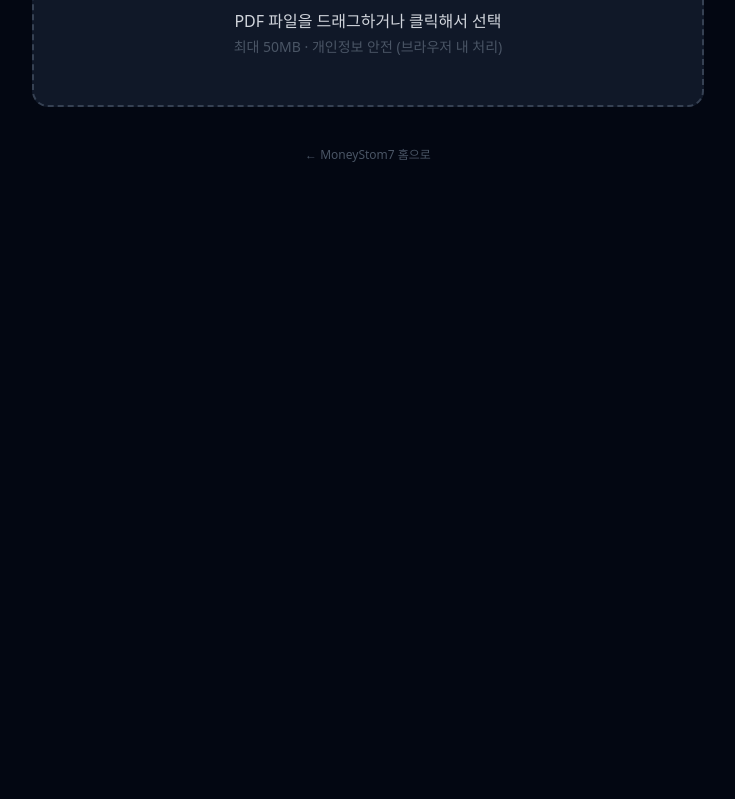
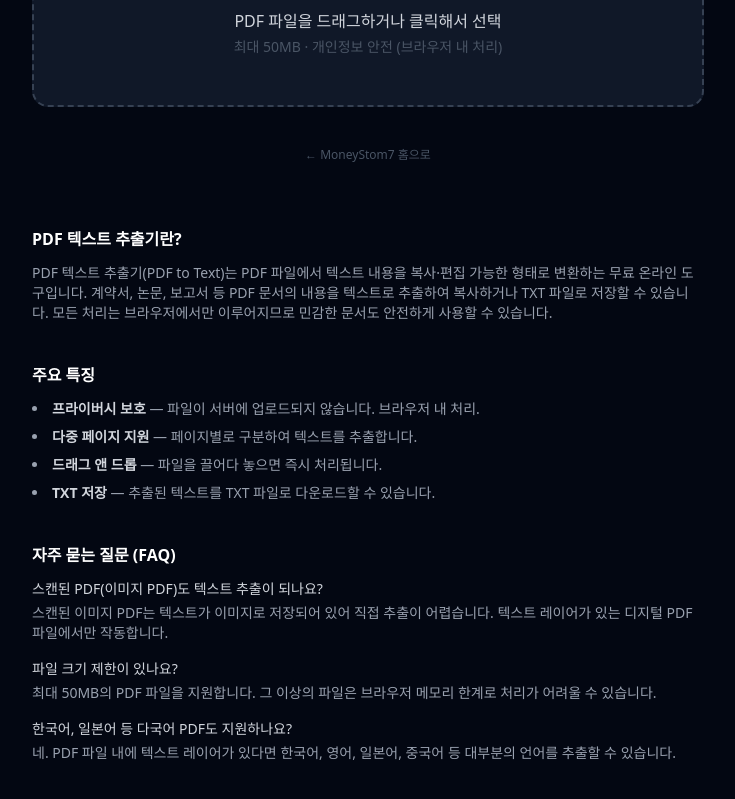
Before and after one commit to jasonhwany/05-pdf-to-text, a Next.js app: page / in a window 1280 px wide. Shown: the part 301-1100 px from the top of the page, without its empty margins (272-1007 px from the left). Before the commit the page ends 800 px from the top, so only its background shows below. Built offline with nearby package versions, Linux system fonts and the light colour scheme.

Commit message:
feat: SSR 전환 — page.tsx 서버 컴포넌트화, SEO 텍스트 섹션 추가
- PDFToTextClient.tsx 분리 (use client)
- page.tsx: 서버 컴포넌트로 전환, FAQ·기능설명 SEO 섹션 추가

Co-Authored-By: Claude Sonnet 4.6 <noreply@anthropic.com>

```diff
--- a/app/page.tsx
+++ b/app/page.tsx
@@ -1,7 +1,5 @@
-"use client";
-import AdUnit from "@/components/AdUnit"
-
-import Script from "next/script"
+import PDFToTextClient from "@/components/PDFToTextClient";
+import Script from "next/script";
 
 const jsonLd = {
   "@context": "https://schema.org",
@@ -13,101 +11,55 @@ const jsonLd = {
   operatingSystem: "Any",
   offers: { "@type": "Offer", price: "0", priceCurrency: "KRW" },
   inLanguage: ["ko", "en"],
-}
-import { useState, useRef } from "react";
+};
 
-export default function PDFToText() {
-  const [text, setText] = useState("");
-  const [loading, setLoading] = useState(false);
-  const [fileName, setFileName] = useState("");
-  const [pages, setPages] = useState(0);
-  const [copied, setCopied] = useState(false);
-  const inputRef = useRef<HTMLInputElement>(null);
-
-  const handleFile = async (file: File) => {
-    if (!file || file.type !== "application/pdf") return alert("PDF 파일만 지원됩니다.");
-    setFileName(file.name);
-    setLoading(true);
-    setText("");
-    try {
-      const pdfjs = await import("pdfjs-dist");
-      pdfjs.GlobalWorkerOptions.workerSrc = `https://cdnjs.cloudflare.com/ajax/libs/pdf.js/${pdfjs.version}/pdf.worker.min.mjs`;
-      const buf = await file.arrayBuffer();
-      const doc = await pdfjs.getDocument({ data: buf }).promise;
-      setPages(doc.numPages);
-      let out = "";
-      for (let i = 1; i <= doc.numPages; i++) {
-        const page = await doc.getPage(i);
-        const content = await page.getTextContent();
-        const pageText = content.items.map((it) => ("str" in it ? it.str : "")).join(" ").trim();
-        out += `--- ${i}페이지 ---\n${pageText}\n\n`;
-      }
-      setText(out.trim());
-    } catch (e) {
-      alert("추출 실패: " + (e instanceof Error ? e.message : String(e)));
-    } finally {
-      setLoading(false);
-    }
-  };
-
-  const copy = () => { navigator.clipboard.writeText(text); setCopied(true); setTimeout(() => setCopied(false), 1500); };
-  const download = () => {
-    const a = document.createElement("a");
-    a.href = URL.createObjectURL(new Blob([text], { type: "text/plain;charset=utf-8" }));
-    a.download = fileName.replace(/\.pdf$/i, ".txt");
-    a.click();
-  };
-
+export default function Page() {
   return (
     <div className="min-h-screen bg-gray-950 text-white p-4 font-sans">
-      <div className="max-w-2xl mx-auto pt-10">
-        <div className="text-center mb-8">
-          <div className="text-5xl mb-3">📄</div>
-          <h1 className="text-3xl font-bold tracking-tight">PDF 텍스트 추출</h1>
-          <p className="text-gray-400 mt-1 text-sm">브라우저에서 안전하게 처리 · 서버 업로드 없음</p>
+      <Script id="json-ld" type="application/ld+json"
+        dangerouslySetInnerHTML={{ __html: JSON.stringify(jsonLd) }} />
+
+      <PDFToTextClient />
+
+      <section className="max-w-2xl mx-auto mt-16 space-y-10 text-sm text-gray-400 pb-16">
+        <div>
+          <h2 className="text-white text-base font-semibold mb-3">PDF 텍스트 추출기란?</h2>
+          <p>
+            PDF 텍스트 추출기(PDF to Text)는 PDF 파일에서 텍스트 내용을 복사·편집 가능한 형태로
+            변환하는 무료 온라인 도구입니다. 계약서, 논문, 보고서 등 PDF 문서의 내용을 텍스트로
+            추출하여 복사하거나 TXT 파일로 저장할 수 있습니다. 모든 처리는 브라우저에서만 이루어지므로
+            민감한 문서도 안전하게 사용할 수 있습니다.
+          </p>
         </div>
 
-        <div
-          className="bg-gray-900 rounded-2xl p-12 text-center border-2 border-dashed border-gray-700 hover:border-emerald-500/60 transition-colors cursor-pointer"
-          onClick={() => inputRef.current?.click()}
-          onDragOver={e => e.preventDefault()}
-          onDrop={e => { e.preventDefault(); const f = e.dataTransfer.files[0]; if (f) handleFile(f); }}>
-          <input ref={inputRef} type="file" accept="application/pdf" className="hidden"
-            onChange={e => { const f = e.target.files?.[0]; if (f) handleFile(f); }} />
-          <div className="text-4xl mb-3">📎</div>
-          <p className="text-gray-300 font-medium">PDF 파일을 드래그하거나 클릭해서 선택</p>
-          <p className="text-gray-600 text-sm mt-1">최대 50MB · 개인정보 안전 (브라우저 내 처리)</p>
+        <div>
+          <h2 className="text-white text-base font-semibold mb-3">주요 특징</h2>
+          <ul className="space-y-2 list-disc list-inside">
+            <li><strong className="text-gray-300">프라이버시 보호</strong> — 파일이 서버에 업로드되지 않습니다. 브라우저 내 처리.</li>
+            <li><strong className="text-gray-300">다중 페이지 지원</strong> — 페이지별로 구분하여 텍스트를 추출합니다.</li>
+            <li><strong className="text-gray-300">드래그 앤 드롭</strong> — 파일을 끌어다 놓으면 즉시 처리됩니다.</li>
+            <li><strong className="text-gray-300">TXT 저장</strong> — 추출된 텍스트를 TXT 파일로 다운로드할 수 있습니다.</li>
+          </ul>
         </div>
 
-        {loading && (
-          <div className="mt-5 bg-gray-900 rounded-2xl p-8 text-center">
-            <div className="w-8 h-8 border-2 border-emerald-500 border-t-transparent rounded-full animate-spin mx-auto mb-3" />
-            <p className="text-gray-400 text-sm">텍스트 추출 중...</p>
-          </div>
-        )}
-
-        {text && !loading && (
-          <div className="mt-5 bg-gray-900 rounded-2xl p-5 space-y-3">
-            <div className="flex items-center justify-between">
-              <span className="text-sm text-gray-400">{fileName} · {pages}페이지 · {text.length.toLocaleString()}자</span>
-              <div className="flex gap-2">
-                <button onClick={copy} className="text-xs bg-gray-700 hover:bg-gray-600 px-3 py-1.5 rounded-lg transition-colors">
-                  {copied ? "✓ 복사됨" : "복사"}
-                </button>
-                <button onClick={download} className="text-xs bg-emerald-600 hover:bg-emerald-500 px-3 py-1.5 rounded-lg transition-colors">
-                  TXT 저장
-                </button>
-              </div>
+        <div>
+          <h2 className="text-white text-base font-semibold mb-3">자주 묻는 질문 (FAQ)</h2>
+          <dl className="space-y-4">
+            <div>
+              <dt className="text-gray-300 font-medium">스캔된 PDF(이미지 PDF)도 텍스트 추출이 되나요?</dt>
+              <dd className="mt-1">스캔된 이미지 PDF는 텍스트가 이미지로 저장되어 있어 직접 추출이 어렵습니다. 텍스트 레이어가 있는 디지털 PDF 파일에서만 작동합니다.</dd>
             </div>
-            <textarea readOnly value={text}
-              className="w-full bg-gray-800 border border-gray-700 rounded-xl p-4 text-sm font-mono h-96 resize-none focus:outline-none leading-relaxed" />
-          </div>
-        )}
-
-        <p className="text-center text-xs text-gray-600 mt-10">
-          <a href="https://moneystom7.com" className="hover:text-gray-400 transition-colors">← MoneyStom7 홈으로</a>
-        </p>
-      </div>
+            <div>
+              <dt className="text-gray-300 font-medium">파일 크기 제한이 있나요?</dt>
+              <dd className="mt-1">최대 50MB의 PDF 파일을 지원합니다. 그 이상의 파일은 브라우저 메모리 한계로 처리가 어려울 수 있습니다.</dd>
+            </div>
+            <div>
+              <dt className="text-gray-300 font-medium">한국어, 일본어 등 다국어 PDF도 지원하나요?</dt>
+              <dd className="mt-1">네. PDF 파일 내에 텍스트 레이어가 있다면 한국어, 영어, 일본어, 중국어 등 대부분의 언어를 추출할 수 있습니다.</dd>
+            </div>
+          </dl>
+        </div>
+      </section>
     </div>
   );
 }
--- /dev/null
+++ b/components/PDFToTextClient.tsx
@@ -0,0 +1,96 @@
+"use client";
+import { useState, useRef } from "react";
+
+export default function PDFToTextClient() {
+  const [text, setText] = useState("");
+  const [loading, setLoading] = useState(false);
+  const [fileName, setFileName] = useState("");
+  const [pages, setPages] = useState(0);
+  const [copied, setCopied] = useState(false);
+  const inputRef = useRef<HTMLInputElement>(null);
+
+  const handleFile = async (file: File) => {
+    if (!file || file.type !== "application/pdf") return alert("PDF 파일만 지원됩니다.");
+    setFileName(file.name);
+    setLoading(true);
+    setText("");
+    try {
+      const pdfjs = await import("pdfjs-dist");
+      pdfjs.GlobalWorkerOptions.workerSrc = `https://cdnjs.cloudflare.com/ajax/libs/pdf.js/${pdfjs.version}/pdf.worker.min.mjs`;
+      const buf = await file.arrayBuffer();
+      const doc = await pdfjs.getDocument({ data: buf }).promise;
+      setPages(doc.numPages);
+      let out = "";
+      for (let i = 1; i <= doc.numPages; i++) {
+        const page = await doc.getPage(i);
+        const content = await page.getTextContent();
+        const pageText = content.items.map((it) => ("str" in it ? it.str : "")).join(" ").trim();
+        out += `--- ${i}페이지 ---\n${pageText}\n\n`;
+      }
+      setText(out.trim());
+    } catch (e) {
+      alert("추출 실패: " + (e instanceof Error ? e.message : String(e)));
+    } finally {
+      setLoading(false);
+    }
+  };
+
+  const copy = () => { navigator.clipboard.writeText(text); setCopied(true); setTimeout(() => setCopied(false), 1500); };
+  const download = () => {
+    const a = document.createElement("a");
+    a.href = URL.createObjectURL(new Blob([text], { type: "text/plain;charset=utf-8" }));
+    a.download = fileName.replace(/\.pdf$/i, ".txt");
+    a.click();
+  };
+
+  return (
+    <div className="max-w-2xl mx-auto pt-10">
+      <div className="text-center mb-8">
+        <div className="text-5xl mb-3">📄</div>
+        <h1 className="text-3xl font-bold tracking-tight">PDF 텍스트 추출</h1>
+        <p className="text-gray-400 mt-1 text-sm">브라우저에서 안전하게 처리 · 서버 업로드 없음</p>
+      </div>
+
+      <div
+        className="bg-gray-900 rounded-2xl p-12 text-center border-2 border-dashed border-gray-700 hover:border-emerald-500/60 transition-colors cursor-pointer"
+        onClick={() => inputRef.current?.click()}
+        onDragOver={e => e.preventDefault()}
+        onDrop={e => { e.preventDefault(); const f = e.dataTransfer.files[0]; if (f) handleFile(f); }}>
+        <input ref={inputRef} type="file" accept="application/pdf" className="hidden"
+          onChange={e => { const f = e.target.files?.[0]; if (f) handleFile(f); }} />
+        <div className="text-4xl mb-3">📎</div>
+        <p className="text-gray-300 font-medium">PDF 파일을 드래그하거나 클릭해서 선택</p>
+        <p className="text-gray-600 text-sm mt-1">최대 50MB · 개인정보 안전 (브라우저 내 처리)</p>
+      </div>
+
+      {loading && (
+        <div className="mt-5 bg-gray-900 rounded-2xl p-8 text-center">
+          <div className="w-8 h-8 border-2 border-emerald-500 border-t-transparent rounded-full animate-spin mx-auto mb-3" />
+          <p className="text-gray-400 text-sm">텍스트 추출 중...</p>
+        </div>
+      )}
+
+      {text && !loading && (
+        <div className="mt-5 bg-gray-900 rounded-2xl p-5 space-y-3">
+          <div className="flex items-center justify-between">
+            <span className="text-sm text-gray-400">{fileName} · {pages}페이지 · {text.length.toLocaleString()}자</span>
+            <div className="flex gap-2">
+              <button onClick={copy} className="text-xs bg-gray-700 hover:bg-gray-600 px-3 py-1.5 rounded-lg transition-colors">
+                {copied ? "✓ 복사됨" : "복사"}
+              </button>
+              <button onClick={download} className="text-xs bg-emerald-600 hover:bg-emerald-500 px-3 py-1.5 rounded-lg transition-colors">
+                TXT 저장
+              </button>
+            </div>
+          </div>
+          <textarea readOnly value={text}
+            className="w-full bg-gray-800 border border-gray-700 rounded-xl p-4 text-sm font-mono h-96 resize-none focus:outline-none leading-relaxed" />
+        </div>
+      )}
+
+      <p className="text-center text-xs text-gray-600 mt-10">
+        <a href="https://moneystom7.com" className="hover:text-gray-400 transition-colors">← MoneyStom7 홈으로</a>
+      </p>
+    </div>
+  );
+}
```
